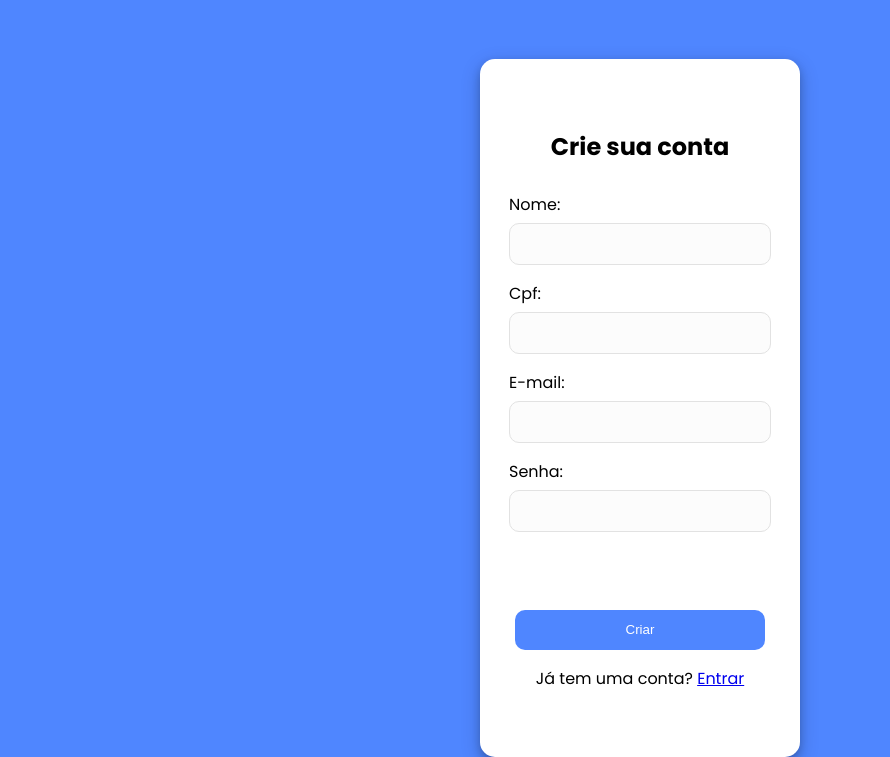
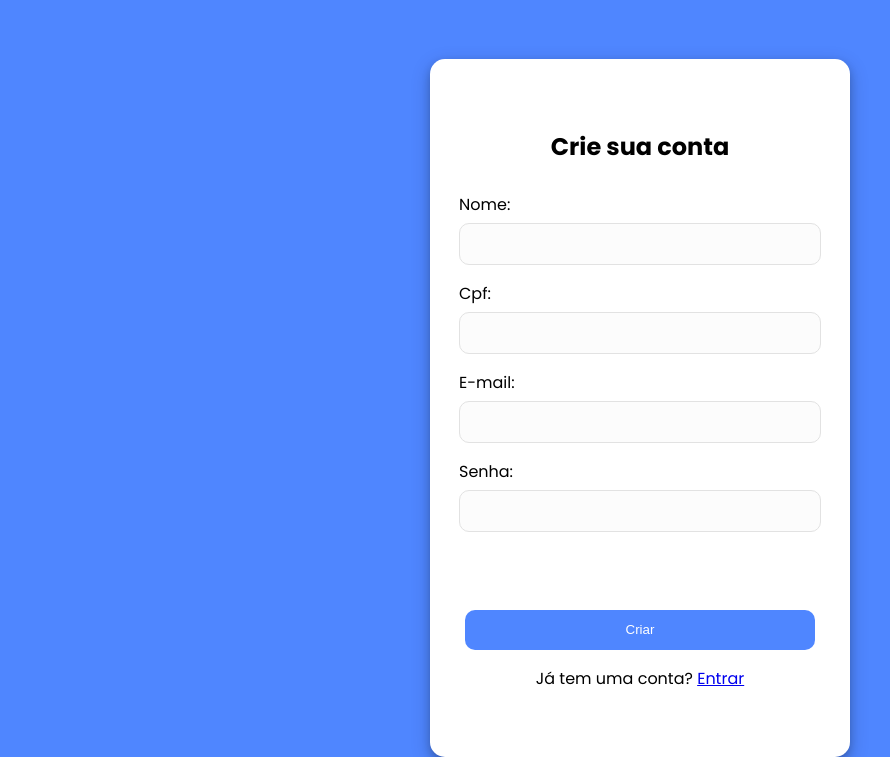
Before and after one commit to yDewolf/DevMentors2025, a plain HTML site: page Avaliacao_26-04-2025/signup.html in a window 1280 px wide. Shown: the part 61-818 px from the top of the page, without its empty margins (0-890 px from the left). Drawn offline with Linux system fonts and the light colour scheme.

Commit message:
Arrumei o form no signup

```diff
--- a/Avaliacao_26-04-2025/css/components.css
+++ b/Avaliacao_26-04-2025/css/components.css
@@ -10,6 +10,7 @@
     --usable-screen-height: calc(100vh - (var(--navbar-height) + var(--navbar-border-size)));
     --max-page-size: 1100px;
     --padding-to-centralize: calc((100vw - var(--max-page-size)) / 2); /* 230px */
+    --form-width: 300px;
 }
 
 
@@ -30,7 +31,7 @@ body {
 form {
     text-align: center;
     padding: 50px 10px;
-    width: 300px;
+    width: var(--form-width);
 
     border-radius: 15px;
     box-shadow: 0 4px 8px 0 rgba(0, 0, 0, 0.2), 0 6px 20px 0 rgba(0, 0, 0, 0.19);
@@ -56,7 +57,7 @@ form {
     input {
         background-color: var(--input-background);
         border-radius: 10px;
-        width: 250px;
+        width: calc(var(--form-width) - 50px);
         height: 30px;
 
         padding: 5px;
@@ -69,7 +70,7 @@ form {
 
 button[type="submit"] {
     transition: background-color 100ms;
-    width: 250px;
+    width: calc(var(--form-width) - 50px);
     height: 40px;
 
     background-color: var(--main-color);
--- a/Avaliacao_26-04-2025/css/signup.css
+++ b/Avaliacao_26-04-2025/css/signup.css
@@ -1,3 +1,7 @@
+:root {
+    --form-width: 400px;
+}
+
 body {
     background-color: var(--main-color);
 }
```
Also changed, not shown: 1 other file.
